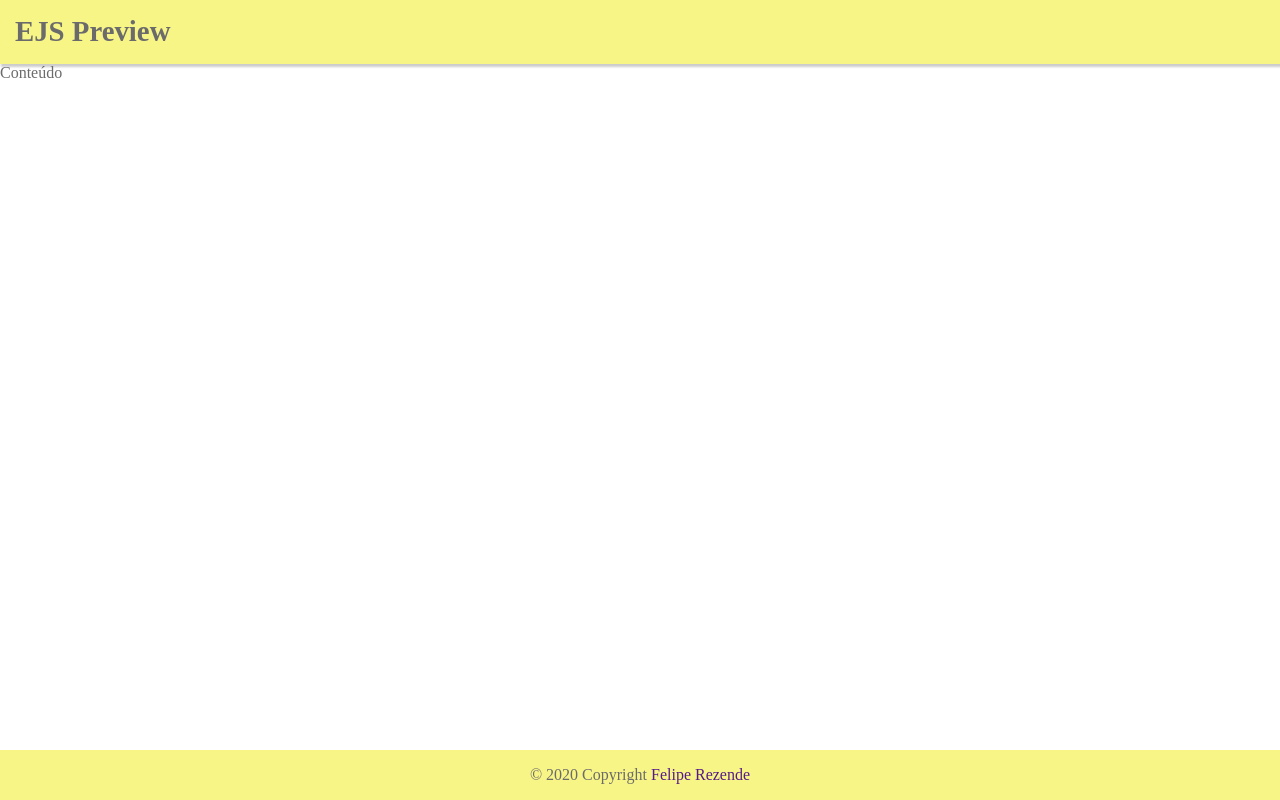
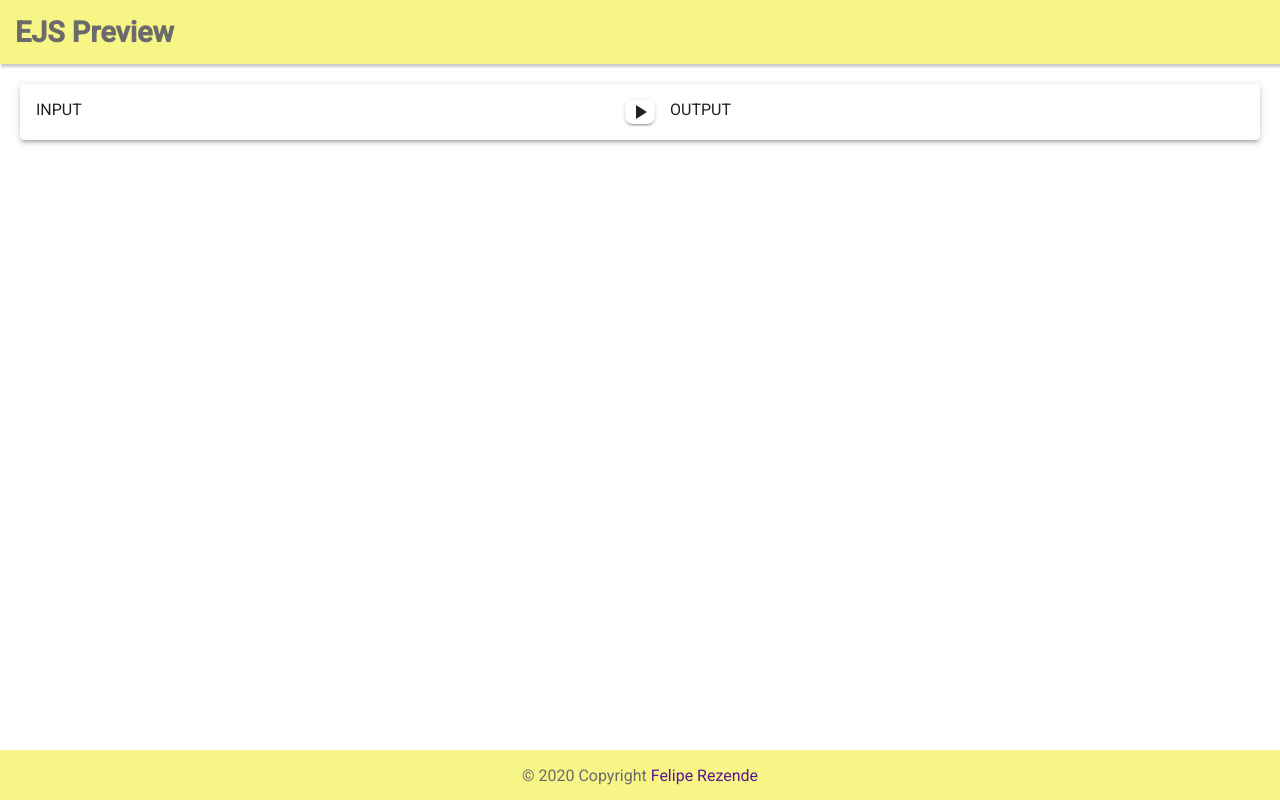
Before and after one commit to Rezende123/ejs-preview, an Angular app: page / in a window 1280 px wide. Built offline with nearby package versions, Linux system fonts and the light colour scheme.

Commit message:
Estruturando o componente de preview

```diff
--- a/angular.json
+++ b/angular.json
@@ -24,6 +24,7 @@
               "src/assets"
             ],
             "styles": [
+              "./node_modules/@angular/material/prebuilt-themes/indigo-pink.css",
               "src/styles.css"
             ],
             "scripts": []
@@ -88,6 +89,7 @@
               "src/assets"
             ],
             "styles": [
+              "./node_modules/@angular/material/prebuilt-themes/indigo-pink.css",
               "src/styles.css"
             ],
             "scripts": []
--- a/package.json
+++ b/package.json
@@ -12,10 +12,12 @@
   "private": true,
   "dependencies": {
     "@angular/animations": "~9.1.0",
+    "@angular/cdk": "^9.2.4",
     "@angular/common": "~9.1.0",
     "@angular/compiler": "~9.1.0",
     "@angular/core": "~9.1.0",
     "@angular/forms": "~9.1.0",
+    "@angular/material": "^9.2.4",
     "@angular/platform-browser": "~9.1.0",
     "@angular/platform-browser-dynamic": "~9.1.0",
     "@angular/router": "~9.1.0",
--- a/src/app/app.module.ts
+++ b/src/app/app.module.ts
@@ -5,6 +5,8 @@ import { AppComponent } from './app.component';
 import { MenuComponent } from './components/template/menu/menu.component';
 import { FooterComponent } from './components/template/footer/footer.component';
 import { ContentComponent } from './components/template/content/content.component';
+import { BrowserAnimationsModule } from '@angular/platform-browser/animations';
+import { EjsPreviewModule } from './components/ejs-preview/ejs-preview.module';
 
 @NgModule({
   declarations: [
@@ -14,7 +16,9 @@ import { ContentComponent } from './components/template/content/content.componen
     ContentComponent
   ],
   imports: [
-    BrowserModule
+    BrowserModule,
+    BrowserAnimationsModule,
+    EjsPreviewModule
   ],
   providers: [],
   bootstrap: [AppComponent]
--- /dev/null
+++ b/src/app/components/ejs-preview/ejs-preview.component.css
@@ -0,0 +1,13 @@
+.card-preview {
+    display: grid;
+    grid-template-columns: 1fr 30px 1fr;
+    grid-column-gap: 15px;
+}
+
+.btn-build {
+    display: flex;
+    justify-content: center;
+    align-items: center;
+    border-radius: 8px;
+    cursor: pointer;
+}
--- /dev/null
+++ b/src/app/components/ejs-preview/ejs-preview.component.html
@@ -0,0 +1,11 @@
+<mat-card class="card-preview mat-elevation-z3">
+  <div class="input">
+    INPUT
+  </div>
+  <div class="btn-build mat-elevation-z2" matRipple>
+    <mat-icon>play_arrow</mat-icon>
+  </div>
+  <div class="output">
+    OUTPUT
+  </div>
+</mat-card>
--- /dev/null
+++ b/src/app/components/ejs-preview/ejs-preview.component.ts
@@ -0,0 +1,16 @@
+import { Component, OnInit } from '@angular/core';
+
+@Component({
+  // tslint:disable-next-line: component-selector
+  selector: 'ejs-preview',
+  templateUrl: './ejs-preview.component.html',
+  styleUrls: ['./ejs-preview.component.css']
+})
+export class EjsPreviewComponent implements OnInit {
+
+  constructor() { }
+
+  ngOnInit() {
+  }
+
+}
--- a/src/app/components/template/content/content.component.css
+++ b/src/app/components/template/content/content.component.css
@@ -1,4 +1,5 @@
 main {
     box-sizing: border-box;
     height: 100%;
+    margin: 20px;
 }
--- a/src/app/components/template/content/content.component.html
+++ b/src/app/components/template/content/content.component.html
@@ -1,3 +1,3 @@
 <main>
-  Conteúdo
+  <ejs-preview></ejs-preview>
 </main>
--- a/src/index.html
+++ b/src/index.html
@@ -6,6 +6,8 @@
   <base href="/">
   <meta name="viewport" content="width=device-width, initial-scale=1">
   <link rel="icon" type="image/x-icon" href="favicon.ico">
+  <link href="https://fonts.googleapis.com/css?family=Roboto:300,400,500&display=swap" rel="stylesheet">
+  <link href="https://fonts.googleapis.com/icon?family=Material+Icons" rel="stylesheet">
 </head>
 <body>
   <app-root></app-root>
--- a/src/styles.css
+++ b/src/styles.css
@@ -4,3 +4,5 @@ html, body {
     margin: 0px;
     height: 100vh;
 }
+html, body { height: 100%; }
+body { margin: 0; font-family: Roboto, "Helvetica Neue", sans-serif; }
```
Also changed, not shown: src/app/components/ejs-preview/ejs-preview.module.ts (added, +22 -0 lines), 2 other files (tests, documents, lock files or other folders).
